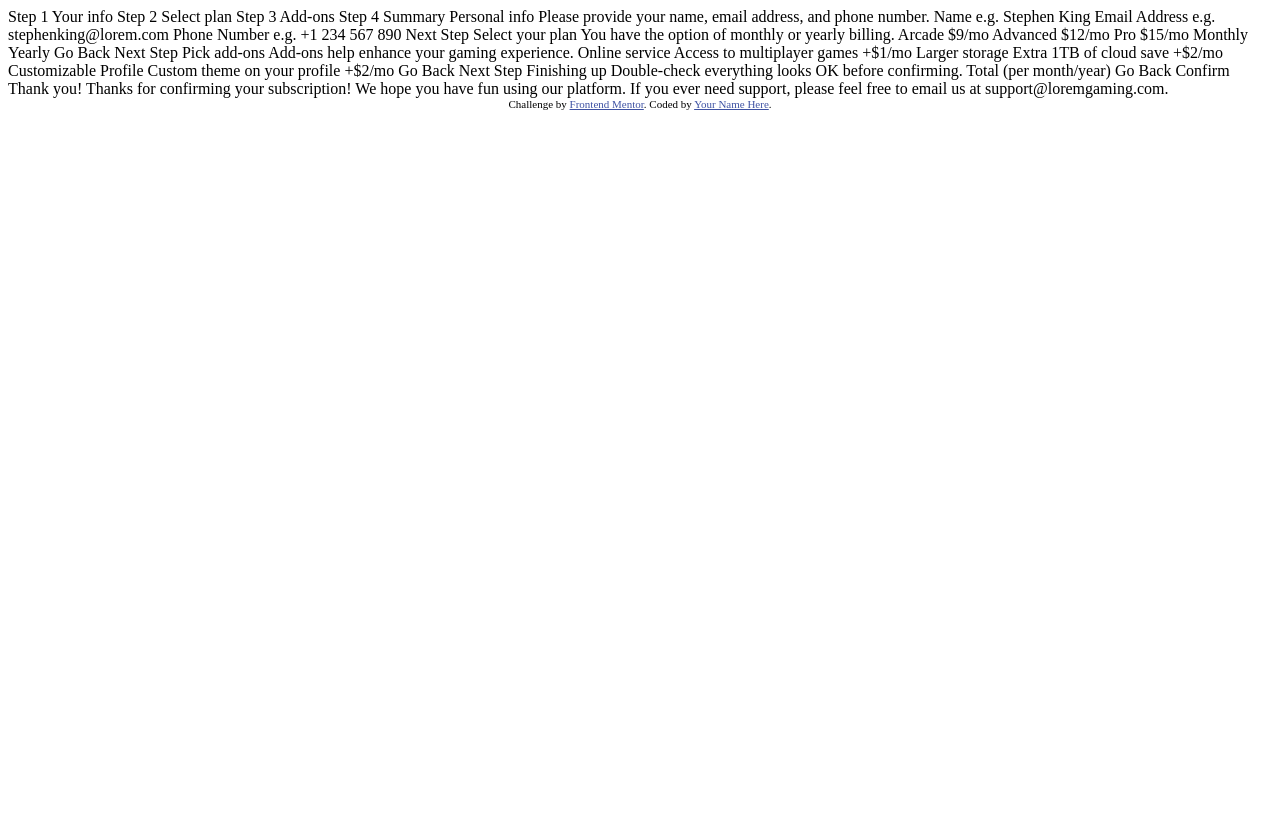
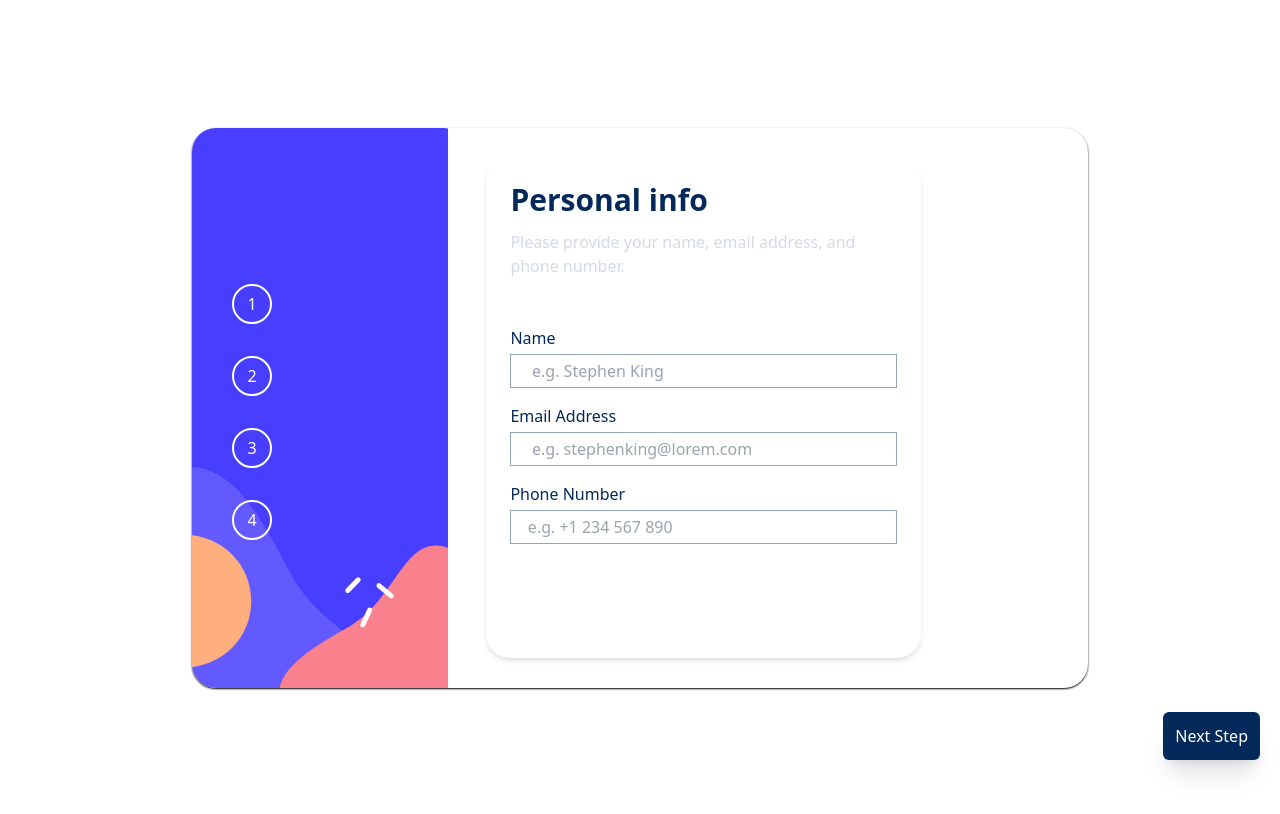
Before and after one commit to Dev-Abs/javascript-learning, a website: page multi-step-form-main/index.html in a window 1280 px wide. Drawn offline with Linux system fonts and the light colour scheme.

Commit message:
step 1 completed

```diff
--- a/multi-step-form-main/index.html
+++ b/multi-step-form-main/index.html
@@ -1,126 +1,108 @@
 <!DOCTYPE html>
 <html lang="en">
-<head>
-  <meta charset="UTF-8">
-  <meta name="viewport" content="width=device-width, initial-scale=1.0"> <!-- displays site properly based on user's device -->
+  <head>
+    <meta charset="UTF-8" />
+    <meta name="viewport" content="width=device-width, initial-scale=1.0" />
+    <link
+      rel="icon"
+      type="image/png"
+      sizes="32x32"
+      href="./assets/images/favicon-32x32.png"
+    />
+    <link rel="stylesheet" href="css/main.css" />
+    <title>Multi-step form</title>
+  </head>
+  <body>
+    <div class="lg:flex lg:flex-col lg:justify-center lg:items-center">
+    <div
+      class="main lg:flex lg:flex-row lg:justify-start lg:items-center lg:w-[70%]  lg:h-[100%] lg:my-[10%]  lg:shadow-black lg:shadow-sm rounded-3xl"
+    >
+      <div
+        class="header h-60 flex gap-6 items-start justify-center bg-cover bg-center text-white bg-[url('/assets/images/bg-sidebar-mobile.svg')] lg:flex-col lg:bg-[url('/assets/images/bg-sidebar-desktop.svg')] lg:w-[20vw] lg:h-[70vh] lg:p-10 lg:rounded-l-3xl"
+      >
+        <h3
+          class="w-10 h-10 border-white mt-14 border-2 rounded-full flex justify-center items-center lg:mt-2"
+        >
+          1
+        </h3>
+        <h3
+          class="w-10 h-10 border-white mt-14 border-2 rounded-full flex justify-center items-center lg:mt-2"
+        >
+          2
+        </h3>
+        <h3
+          class="w-10 h-10 border-white mt-14 border-2 rounded-full flex justify-center items-center lg:mt-2"
+        >
+          3
+        </h3>
+        <h3
+          class="w-10 h-10 border-white mt-14 border-2 rounded-full flex justify-center items-center lg:mt-2"
+        >
+          4
+        </h3>
+      </div>
 
-  <link rel="icon" type="image/png" sizes="32x32" href="./assets/images/favicon-32x32.png">
+      <div class="flex justify-center items-center">
+        <div
+          class="card w-[85%] h-[50vh] min-h-[500px] bg-[#fff] shadow-md rounded-3xl absolute top-[135px] lg:static"
+        >
+          <div
+            class="card-header flex flex-col items-start justify-center gap-3 p-6"
+          >
+            <h2 class="text-[#02295a] font-extrabold text-3xl">
+              Personal info
+            </h2>
+            <p class="text-[#d6d9e6]">
+              Please provide your name, email address, and phone number.
+            </p>
+          </div>
+          <div class="card-body p-6">
+            <form class="flex flex-col gap-4" action="#" method="POST">
+              <div class="form-control flex flex-col gap-1">
+                <label class="text-[#02295a]" for="name">Name</label>
+                <input
+                  class="border-[1px] border-slate-400 text-left p-1"
+                  type="text"
+                  id="name"
+                  name="name"
+                  placeholder="    e.g. Stephen King"
+                />
+              </div>
+              <div class="form-control flex flex-col gap-1">
+                <label class="text-[#02295a]" for="email">Email Address</label>
+                <input
+                  class="border-[1px] border-slate-400 text-left p-1"
+                  type="email"
+                  id="email"
+                  name="email"
+                  placeholder="    e.g. stephenking@lorem.com"
+                  required
+                />
+              </div>
+              <div class="form-control flex flex-col gap-1">
+                <label class="text-[#02295a]" for="phone">Phone Number</label>
+                <input
+                  class="border-[1px] border-slate-400 text-left p-1"
+                  type="tel"
+                  id="phone"
+                  name="phone"
+                  placeholder="   e.g. +1 234 567 890"
+                />
+              </div>
+            </form>
+          </div>
+        </div>
+      </div>
+    </div>
 
-  <title>Frontend Mentor | Multi-step form</title>
+    <button
+      class="absolute bottom-10 right-5 text-white bg-[#02295a] p-3 rounded-md shadow-xl"
+      type="submit"
+      class="btn"
+    >
+      Next Step
+    </button>
 
-  <!-- Feel free to remove these styles or customise in your own stylesheet 👍 -->
-  <style>
-    .attribution { font-size: 11px; text-align: center; }
-    .attribution a { color: hsl(228, 45%, 44%); }
-  </style>
-</head>
-<body>
-
-  <!-- Sidebar start -->
-
-  Step 1
-  Your info
-
-  Step 2
-  Select plan
-
-  Step 3
-  Add-ons
-
-  Step 4
-  Summary
-
-  <!-- Sidebar end -->
-
-  <!-- Step 1 start -->
-
-  Personal info
-  Please provide your name, email address, and phone number.
-
-  Name
-  e.g. Stephen King
-
-  Email Address
-  e.g. stephenking@lorem.com
-
-  Phone Number
-  e.g. +1 234 567 890
-
-  Next Step
-
-  <!-- Step 1 end -->
-
-  <!-- Step 2 start -->
-
-  Select your plan
-  You have the option of monthly or yearly billing.
-
-  Arcade
-  $9/mo
-
-  Advanced
-  $12/mo
-
-  Pro
-  $15/mo
-
-  Monthly
-  Yearly
-
-  Go Back
-  Next Step
-
-  <!-- Step 2 end -->
-
-  <!-- Step 3 start -->
-
-  Pick add-ons
-  Add-ons help enhance your gaming experience.
-
-  Online service
-  Access to multiplayer games
-  +$1/mo
-
-  Larger storage
-  Extra 1TB of cloud save
-  +$2/mo
-
-  Customizable Profile
-  Custom theme on your profile
-  +$2/mo
-
-  Go Back
-  Next Step
-
-  <!-- Step 3 end -->
-
-  <!-- Step 4 start -->
-
-  Finishing up
-  Double-check everything looks OK before confirming.
-
-  <!-- Dynamically add subscription and add-on selections here -->
-
-  Total (per month/year)
-
-  Go Back
-  Confirm
-
-  <!-- Step 4 end -->
-
-  <!-- Step 5 start -->
-
-  Thank you!
-
-  Thanks for confirming your subscription! We hope you have fun
-  using our platform. If you ever need support, please feel free
-  to email us at support@loremgaming.com.
-
-  <!-- Step 5 end -->
-
-  <div class="attribution">
-    Challenge by <a href="https://www.frontendmentor.io?ref=challenge" target="_blank">Frontend Mentor</a>.
-    Coded by <a href="#">Your Name Here</a>.
-  </div>
-</body>
+    <script src="app.js"></script>
+  </body>
 </html>
--- /dev/null
+++ b/multi-step-form-main/input.css
@@ -0,0 +1,3 @@
+@tailwind base;
+@tailwind components;
+@tailwind utilities;
--- /dev/null
+++ b/multi-step-form-main/tailwind.config.js
@@ -0,0 +1,8 @@
+/** @type {import('tailwindcss').Config} */
+module.exports = {
+  content: ['./*.html'],
+  theme: {
+    extend: {},
+  },
+  plugins: [],
+}
```
Also changed, not shown: multi-step-form-main/package.json (added, +16 -0 lines), multi-step-form-main/app.js (added), multi-step-form-main/css/main.css (added), 2 other files.
